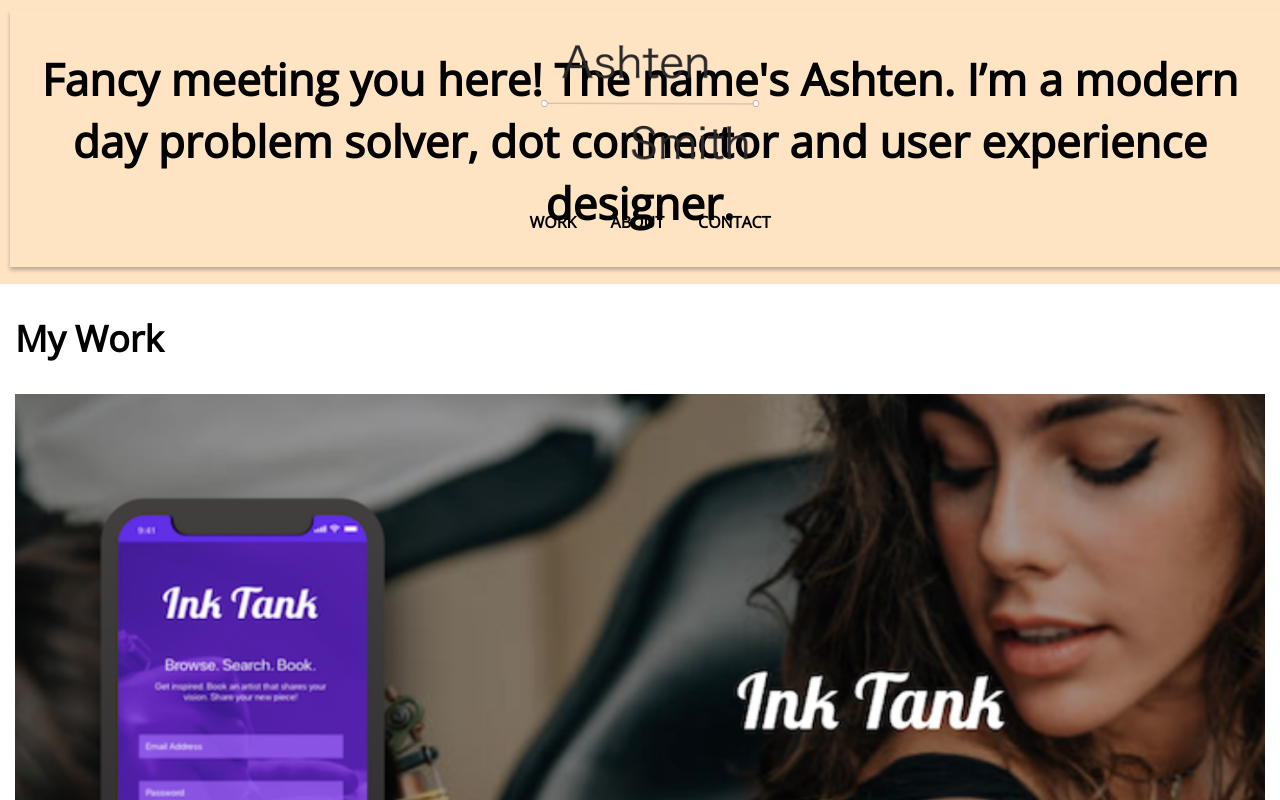
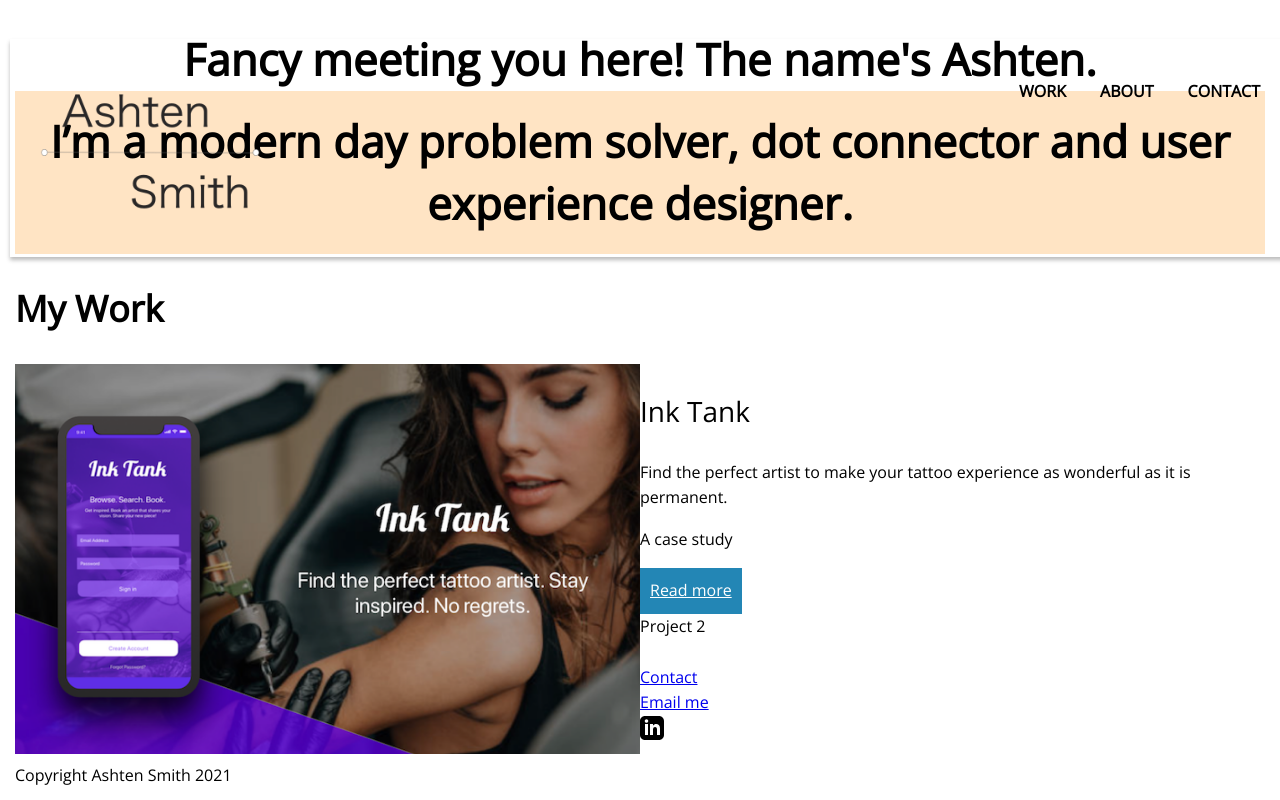
Before and after one commit to ashtensmith/Portfolio-Site-Ashten-Smith, a plain HTML site: page untitled folder/1_2/index.html in a window 1280 px wide. Shown: the top 800 px of the page. Drawn offline with nearby package versions, Linux system fonts and the light colour scheme.

Commit message:
"work" columns and rows

```diff
--- a/untitled folder/1_2/css/style.css
+++ b/untitled folder/1_2/css/style.css
@@ -101,9 +101,42 @@ nav > ul > li > a {
 }
 nav > ul > li > a:hover { text-decoration: none;
 }
-#hero {
+#hero span {
   background-color: #ffe4c4;
   padding: 20px 0;
-  display: inline-block;
+  display: block;
   width: 100%;
 }
+/* ==============================
+Medium devices (640px and larger)
+================================= */
+@media only screen and (min-width: 640px) {
+  header {
+    text-align: unset;
+    padding: 20px 0 13px;
+  }
+
+  nav {
+    width: auto;
+    float: right;
+    margin-top: 4px;
+  }
+}
+.col-md-6 {
+width: 50%;
+}
+
+/* ==============================
+Large devices (1024px or larger)
+================================= */
+@media only screen and (min-width: 1024px) {
+}
+/* ==============================
+X-large devices (1440px or larger)
+================================= */
+@media only screen and (min-width: 1440px) {
+}
+
+[class*="col-"] {
+  float: left;
+}
--- a/untitled folder/1_2/index.html
+++ b/untitled folder/1_2/index.html
@@ -33,7 +33,7 @@
   <main>
     <div id="hero">
       <div class="container">
-        <h1>Fancy meeting you here! The name's Ashten. <span>I’m a
+        <h1>Fancy meeting you here! The name's Ashten.<span>I’m a
             modern day problem solver, dot connector and user
             experience designer.</span></h1>
       </div>
@@ -42,22 +42,30 @@
   <div class="container">
     <h2>My Work</h2>
       <div class="row">
+        <div class="col-md-6">
               <picture>
                 <source srcset="img/inktank1.png" media="(max-width:767px)">
                 <img src="img/inktank2.png" alt="My Image">
               </picture>
+            </div>
+            </div>
 
 
-
+              <div class="row">
+                <div class="col-md-6">
           <h3>Ink Tank</h3>
           <p>Find the perfect artist to make your
             tattoo experience as wonderful as it is
             permanent.</p>
           <p>A case study</p><a href="#" class="button">Read more</a>
-</div>
+        </div>
+        </div>
+
+
+
       </div>
     </div>
-    <div class="container">
+    <div class="row">
       <div>Project 2</div>
     </div>
   </main>
```
